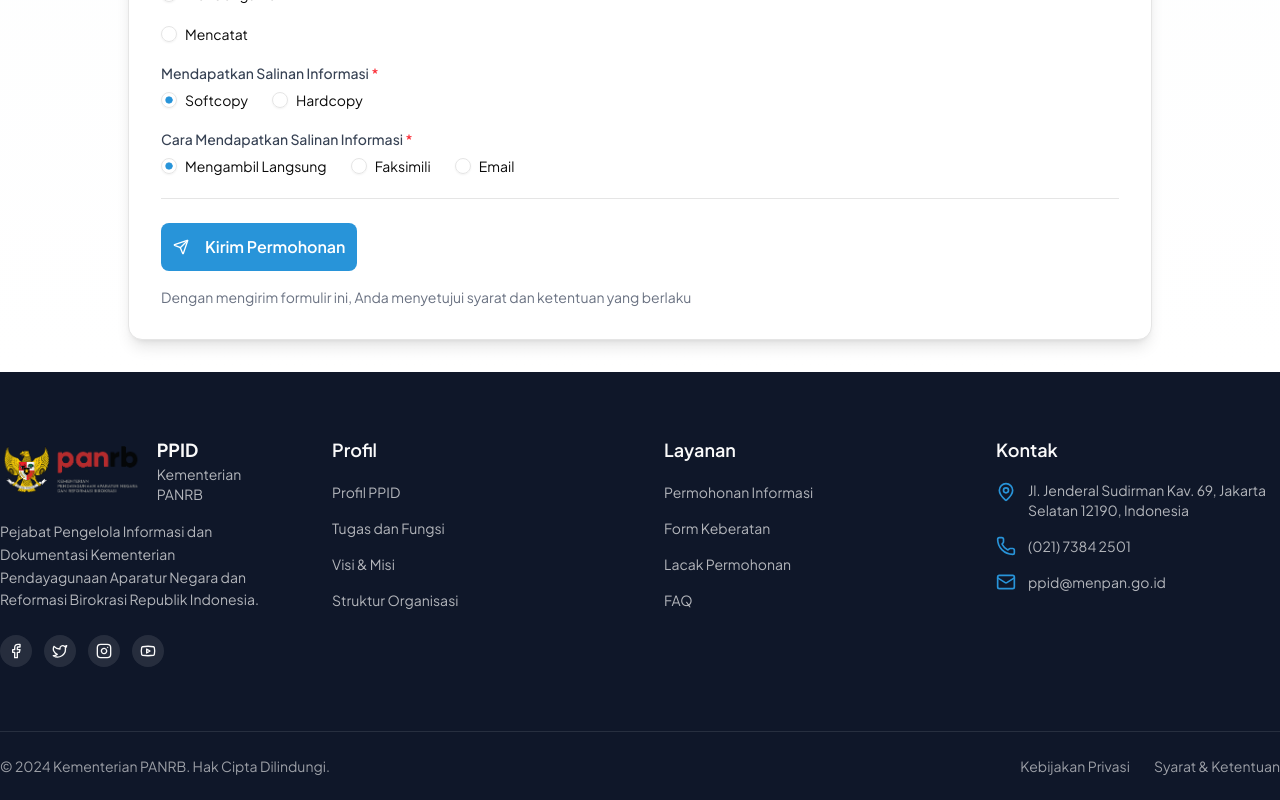
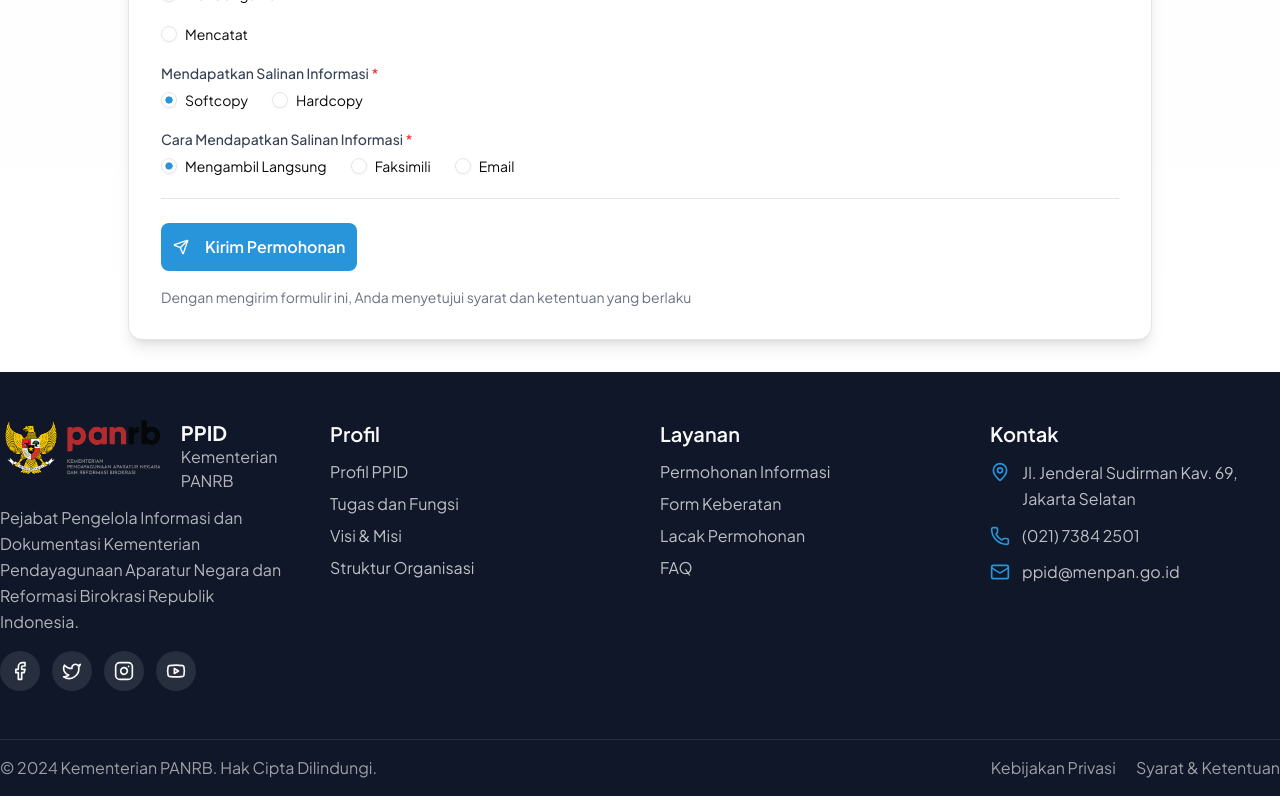
Before and after one commit to adityafajarsy/design-2-kemenpan-v2, a React (Vite) app: page /SIPPID in a window 1280 px wide. Shown: the part 1590-2390 px from the top of the page. Built offline with nearby package versions, Linux system fonts and the light colour scheme.

Commit message:
agak maks

```diff
--- a/src/components/Footer.jsx
+++ b/src/components/Footer.jsx
@@ -1,5 +1,13 @@
 import { Link } from 'react-router-dom';
-import { MapPin, Phone, Mail, Facebook, Twitter, Instagram, Youtube } from 'lucide-react';
+import {
+  MapPin,
+  Phone,
+  Mail,
+  Facebook,
+  Twitter,
+  Instagram,
+  Youtube,
+} from 'lucide-react';
 import ppidLogo from '/logos/Logo PanRB.png';
 
 const quickLinks = [
@@ -27,47 +35,57 @@ const Footer = () => {
   return (
     <footer className="bg-foreground text-primary-foreground">
       {/* Main Footer */}
-      <div className="section-container py-12 md:py-16">
-        <div className="grid grid-cols-1 md:grid-cols-2 lg:grid-cols-4 gap-8 lg:gap-12">
-          {/* Column 1: Logo & Description */}
-          <div className="lg:col-span-1">
-            <div className="flex items-center gap-3 mb-4">
-              <img src={ppidLogo} alt="PPID Logo" className="h-12 w-auto" />
+      <div className="section-container py-8 md:py-12">
+        <div className="grid grid-cols-1 md:grid-cols-2 lg:grid-cols-4 gap-8 lg:gap-10">
+
+          {/* Logo & Description */}
+          <div className="text-center md:text-left">
+            <div className="flex flex-col md:flex-row items-center md:items-start gap-3 mb-3">
+              <img src={ppidLogo} alt="PPID Logo" className="h-14 w-auto" />
               <div>
-                <p className="font-bold text-lg">PPID</p>
-                <p className="text-sm text-primary-foreground/70">Kementerian PANRB</p>
+                <p className="font-bold text-xl leading-tight">PPID</p>
+                <p className="text-base text-primary-foreground/70">
+                  Kementerian PANRB
+                </p>
               </div>
             </div>
-            <p className="text-primary-foreground/70 text-sm leading-relaxed mb-6">
-              Pejabat Pengelola Informasi dan Dokumentasi Kementerian Pendayagunaan Aparatur Negara
-              dan Reformasi Birokrasi Republik Indonesia.
+
+            <p className="text-primary-foreground/70 text-base leading-relaxed mb-4">
+              Pejabat Pengelola Informasi dan Dokumentasi Kementerian Pendayagunaan
+              Aparatur Negara dan Reformasi Birokrasi Republik Indonesia.
             </p>
-            {/* Social Links */}
-            <div className="flex gap-3">
+
+            {/* Social */}
+            <div className="flex justify-center md:justify-start gap-3">
               {socialLinks.map((social) => (
                 <a
                   key={social.label}
                   href={social.href}
                   target="_blank"
                   rel="noopener noreferrer"
-                  className="p-2 rounded-full bg-primary-foreground/10 hover:bg-primary hover:text-primary-foreground transition-colors"
+                  className="
+                    p-2.5 rounded-full
+                    bg-primary-foreground/10
+                    hover:bg-primary hover:text-primary-foreground
+                    transition-colors
+                  "
                   aria-label={social.label}
                 >
-                  <social.icon className="h-4 w-4" />
+                  <social.icon className="h-5 w-5" />
                 </a>
               ))}
             </div>
           </div>
 
-          {/* Column 2: Quick Links */}
-          <div>
-            <h3 className="font-semibold text-lg mb-4">Profil</h3>
-            <ul className="space-y-3">
+          {/* Profil */}
+          <div className="text-center md:text-left">
+            <h3 className="font-semibold text-xl mb-3">Profil</h3>
+            <ul className="space-y-2">
               {quickLinks.map((link) => (
                 <li key={link.label}>
                   <Link
                     to={link.href}
-                    className="text-primary-foreground/70 hover:text-primary transition-colors text-sm"
+                    className="text-primary-foreground/75 hover:text-primary transition-colors text-base"
                   >
                     {link.label}
                   </Link>
@@ -76,15 +94,15 @@ const Footer = () => {
             </ul>
           </div>
 
-          {/* Column 3: Services */}
-          <div>
-            <h3 className="font-semibold text-lg mb-4">Layanan</h3>
-            <ul className="space-y-3">
+          {/* Layanan */}
+          <div className="text-center md:text-left">
+            <h3 className="font-semibold text-xl mb-3">Layanan</h3>
+            <ul className="space-y-2">
               {serviceLinks.map((link) => (
                 <li key={link.label}>
                   <Link
                     to={link.href}
-                    className="text-primary-foreground/70 hover:text-primary transition-colors text-sm"
+                    className="text-primary-foreground/75 hover:text-primary transition-colors text-base"
                   >
                     {link.label}
                   </Link>
@@ -93,30 +111,30 @@ const Footer = () => {
             </ul>
           </div>
 
-          {/* Column 4: Contact */}
-          <div>
-            <h3 className="font-semibold text-lg mb-4">Kontak</h3>
-            <ul className="space-y-4">
-              <li className="flex items-start gap-3">
+          {/* Kontak */}
+          <div className="text-center md:text-left">
+            <h3 className="font-semibold text-xl mb-3">Kontak</h3>
+            <ul className="space-y-3">
+              <li className="flex items-start justify-center md:justify-start gap-3">
                 <MapPin className="h-5 w-5 text-primary shrink-0 mt-0.5" />
-                <span className="text-primary-foreground/70 text-sm">
-                  Jl. Jenderal Sudirman Kav. 69, Jakarta Selatan 12190, Indonesia
+                <span className="text-primary-foreground/75 text-base leading-relaxed">
+                  Jl. Jenderal Sudirman Kav. 69, Jakarta Selatan
                 </span>
               </li>
-              <li className="flex items-center gap-3">
+              <li className="flex items-center justify-center md:justify-start gap-3">
                 <Phone className="h-5 w-5 text-primary shrink-0" />
                 <a
                   href="tel:+622173842501"
-                  className="text-primary-foreground/70 hover:text-primary transition-colors text-sm"
+                  className="text-primary-foreground/75 hover:text-primary transition-colors text-base"
                 >
                   (021) 7384 2501
                 </a>
               </li>
-              <li className="flex items-center gap-3">
+              <li className="flex items-center justify-center md:justify-start gap-3">
                 <Mail className="h-5 w-5 text-primary shrink-0" />
                 <a
                   href="mailto:ppid@menpan.go.id"
-                  className="text-primary-foreground/70 hover:text-primary transition-colors text-sm"
+                  className="text-primary-foreground/75 hover:text-primary transition-colors text-base"
                 >
                   ppid@menpan.go.id
                 </a>
@@ -128,10 +146,10 @@ const Footer = () => {
 
       {/* Bottom Bar */}
       <div className="border-t border-primary-foreground/10">
-        <div className="section-container py-6">
-          <div className="flex flex-col sm:flex-row items-center justify-between gap-4 text-sm text-primary-foreground/60">
+        <div className="section-container py-4">
+          <div className="flex flex-col sm:flex-row items-center justify-between gap-3 text-base text-primary-foreground/60 text-center sm:text-left">
             <p>© 2024 Kementerian PANRB. Hak Cipta Dilindungi.</p>
-            <div className="flex gap-6">
+            <div className="flex gap-5">
               <Link to="#" className="hover:text-primary transition-colors">
                 Kebijakan Privasi
               </Link>
--- a/src/components/Navbar.jsx
+++ b/src/components/Navbar.jsx
@@ -96,7 +96,7 @@ const Navbar = () => {
   return (
     <nav
       ref={navContainerRef}
-      className="fixed top-0 left-0 right-0 z-50 bg-white shadow-sm navbar-btn"
+      className="fixed top-0 left-0 right-0 z-50 bg-white shadow-sm navbar-btn border-b-2 border-primary"
     >
       <div className="section-container">
         <div className="flex items-center justify-between h-16 md:h-24">
@@ -166,7 +166,7 @@ const Navbar = () => {
         {/* Mobile Menu */}
         <div
           className={`lg:hidden overflow-hidden transition-all duration-300 ${
-            isMobileMenuOpen ? 'max-h-[80vh] pb-4' : 'max-h-0'
+            isMobileMenuOpen ? 'max-h-[90vh] pb-4' : 'max-h-0'
           }`}
         >
           <div className="space-y-1">
--- a/src/elements/FAQSection.jsx
+++ b/src/elements/FAQSection.jsx
@@ -69,7 +69,7 @@ const FAQSection = () => {
         </div>
 
         {/* FAQ Accordion */}
-        <div className="max-w-4xl lg:max-w-5xl mx-auto">
+        <div className="max-w-4xl lg:max-w-5xl mx-auto ">
           <Accordion type="single" collapsible className="space-y-6">
             {faqItems.map((item, index) => (
               <AccordionItem
@@ -77,7 +77,7 @@ const FAQSection = () => {
                 value={`item-${index}`}
                 className="bg-card border border-border rounded-xl px-8 data-[state=open]:border-primary/50 transition-colors"
               >
-                <AccordionTrigger className="text-left font-semibold text-lg md:text-xl text-foreground hover:text-primary py-6 hover:no-underline">
+                <AccordionTrigger className="text-left font-semibold text-lg md:text-xl text-foreground hover:text-primary py-6 hover:no-underline cursor-pointer">
                   {item.question}
                 </AccordionTrigger>
 
--- a/src/elements/HeroCarousel.jsx
+++ b/src/elements/HeroCarousel.jsx
@@ -13,14 +13,14 @@ const slides = [
     subtitle:
       "Mewujudkan keterbukaan informasi untuk pelayanan publik yang lebih baik",
     cta: "Ajukan Permohonan",
-    icon: <Search/>
+    icon: <Search className="ml-2 h-5 w-5" />,
   },
   {
     image: hero2,
     title: "Layanan Informasi Terpercaya",
     subtitle: "Akses informasi publik dengan mudah, cepat, dan transparan",
     cta: "Pelajari Lebih Lanjut",
-    icon: <Info/>
+    icon: <Info className="ml-2 h-5 w-5" />,
   },
   {
     image: hero3,
@@ -28,7 +28,7 @@ const slides = [
     subtitle:
       "Sistem informasi terintegrasi untuk mendukung reformasi birokrasi",
     cta: "Lacak Permohonan",
-    icon: <TrainTrack/>
+    icon: <TrainTrack className="ml-2 h-5 w-5" />,
   },
 ];
 
@@ -57,7 +57,7 @@ const HeroCarousel = () => {
   }, [isAutoPlaying, nextSlide]);
 
   return (
-    <section className="relative h-[60vh] md:h-[80vh] overflow-hidden">
+    <section className="relative h-[60vh] md:h-[80vh] overflow-hidden -mt-16 md:mt-0">
       {/* Slides */}
       <div className="relative h-full">
         {slides.map((slide, index) => (
@@ -72,12 +72,19 @@ const HeroCarousel = () => {
               className="absolute inset-0 bg-cover bg-center"
               style={{ backgroundImage: `url(${slide.image})` }}
             >
-              <div className="absolute inset-0 bg-linear-to-r from-foreground/80 via-foreground/50 to-transparent" />
+              {/* Overlay */}
+              <div
+                className="
+                  absolute inset-0
+                  bg-linear-to-b from-foreground/80 via-foreground/60 to-transparent
+                  md:bg-linear-to-r md:from-foreground/80 md:via-foreground/50 md:to-transparent
+                "
+              />
             </div>
 
             {/* Content */}
-            <div className="relative h-full section-container flex items-center">
-              <div className="max-w-2xl text-primary-foreground">
+            <div className="relative h-full section-container flex items-center justify-center md:justify-start">
+              <div className="max-w-2xl text-primary-foreground text-center md:text-left px-4">
                 <h1
                   className={`text-3xl md:text-5xl lg:text-6xl font-bold mb-4 md:mb-6 transition-all duration-700 ${
                     index === currentSlide
@@ -88,8 +95,9 @@ const HeroCarousel = () => {
                 >
                   {slide.title}
                 </h1>
+
                 <p
-                  className={`text-lg md:text-xl mb-6 md:mb-8 text-primary-foreground/90 transition-all duration-700 ${
+                  className={`text-base md:text-xl mb-6 md:mb-8 text-primary-foreground/90 transition-all duration-700 ${
                     index === currentSlide
                       ? "opacity-100 translate-y-0"
                       : "opacity-0 translate-y-8"
@@ -98,10 +106,11 @@ const HeroCarousel = () => {
                 >
                   {slide.subtitle}
                 </p>
-                <Link to={"/sippid"}>
+
+                <Link to="/sippid">
                   <Button
                     size="lg"
-                    className={`bg-primary hover:bg-primary/90 text-primary-foreground font-semibold px-8 transition-all duration-700 cursor-pointer ${
+                    className={`w-full md:w-auto bg-primary hover:bg-primary/90 text-primary-foreground font-semibold px-8 transition-all duration-700 ${
                       index === currentSlide
                         ? "opacity-100 translate-y-0"
                         : "opacity-0 translate-y-8"
@@ -121,29 +130,30 @@ const HeroCarousel = () => {
       {/* Navigation Arrows */}
       <button
         onClick={prevSlide}
-        className="absolute left-4 top-1/2 -translate-y-1/2 z-20 p-2 md:p-3 rounded-full bg-background/20 backdrop-blur-sm text-primary-foreground hover:bg-background/40 transition-colors"
+        className="absolute left-3 md:left-4 top-1/2 -translate-y-1/2 z-20 p-2 md:p-3 rounded-full bg-background/20 backdrop-blur-sm text-primary-foreground hover:bg-background/40 transition-colors"
         aria-label="Previous slide"
       >
         <ChevronLeft className="h-5 w-5 md:h-6 md:w-6" />
       </button>
+
       <button
         onClick={nextSlide}
-        className="absolute right-4 top-1/2 -translate-y-1/2 z-20 p-2 md:p-3 rounded-full bg-background/20 backdrop-blur-sm text-primary-foreground hover:bg-background/40 transition-colors"
+        className="absolute right-3 md:right-4 top-1/2 -translate-y-1/2 z-20 p-2 md:p-3 rounded-full bg-background/20 backdrop-blur-sm text-primary-foreground hover:bg-background/40 transition-colors"
         aria-label="Next slide"
       >
         <ChevronRight className="h-5 w-5 md:h-6 md:w-6" />
       </button>
 
-      {/* Dots Navigation */}
+      {/* Dots */}
       <div className="absolute bottom-6 left-1/2 -translate-x-1/2 z-20 flex gap-2">
         {slides.map((_, index) => (
           <button
             key={index}
             onClick={() => goToSlide(index)}
-            className={`w-2.5 h-2.5 md:w-3 md:h-3 rounded-full transition-all duration-300 cursor-pointer ${
+            className={`h-2.5 rounded-full transition-all duration-300 ${
               index === currentSlide
-                ? "bg-primary w-8 md:w-10"
-                : "bg-primary-foreground/50 hover:bg-primary-foreground/70"
+                ? "bg-primary w-8"
+                : "bg-primary-foreground/50 hover:bg-primary-foreground/70 w-2.5"
             }`}
             aria-label={`Go to slide ${index + 1}`}
           />
--- a/src/elements/PermohonanInformasi.jsx
+++ b/src/elements/PermohonanInformasi.jsx
@@ -39,7 +39,7 @@ const PermohonanPage = () => {
 
       {/* Tabs Navigation */}
       <div className="bg-white border-b shadow-sm sticky top-0 z-10">
-        <div className="container mx-auto px-4">
+        <div className="container flex items-center justify-center mx-auto px-4">
           <div className="flex overflow-x-auto">
             {tabs.map((tab) => {
               const Icon = tab.icon;
--- a/src/elements/ServicesSection.jsx
+++ b/src/elements/ServicesSection.jsx
@@ -8,7 +8,7 @@ const services = [
     title: 'Form Permohonan Informasi',
     description:
       'Ajukan permohonan informasi publik secara online melalui formulir yang telah disediakan.',
-    href: '#',
+    href: '/sippid',
     buttonText: 'Ajukan Permohonan',
   },
   {
@@ -16,7 +16,7 @@ const services = [
     title: 'Form Keberatan',
     description:
       'Sampaikan keberatan atas tanggapan permohonan informasi yang tidak sesuai harapan.',
-    href: '#',
+    href: '/sippid',
     buttonText: 'Ajukan Keberatan',
   },
   {
@@ -24,7 +24,7 @@ const services = [
     title: 'Lacak Permohonan',
     description:
       'Pantau status dan perkembangan permohonan informasi yang telah Anda ajukan.',
-    href: '#',
+    href: '/sippid',
     buttonText: 'Lacak Sekarang',
   },
 ];
--- a/src/index.css
+++ b/src/index.css
@@ -200,7 +200,7 @@ body {
     @apply relative text-foreground hover:bg-gray-100 after:absolute after:-bottom-0.5 after:left-0 after:h-0.5 after:w-full after:origin-bottom-right after:scale-x-0 after:bg-primary after:transition-transform after:duration-300 after:ease-[cubic-bezier(0.65,0.05,0.36,1)] hover:after:origin-bottom-left hover:after:scale-x-100 hover:text-primary cursor-pointer after:content-[''];
   }
 
-  /* Floating state - red navbar with white text */
+  /* Floating state - aqua navbar with white text */
   .floating-nav {
     @apply bg-white backdrop-blur-md shadow-lg;
   }
--- a/src/pages/Home.jsx
+++ b/src/pages/Home.jsx
@@ -10,7 +10,7 @@ import ServicesSection from "@/elements/ServicesSection";
 const Index = () => {
   return (
     <div className="min-h-screen">
-      <main className="md:-pt-20">
+      <main className="md:-pt-20 -pt">
         <HeroCarousel />
         <AboutPPID />
         <Partners />
```
